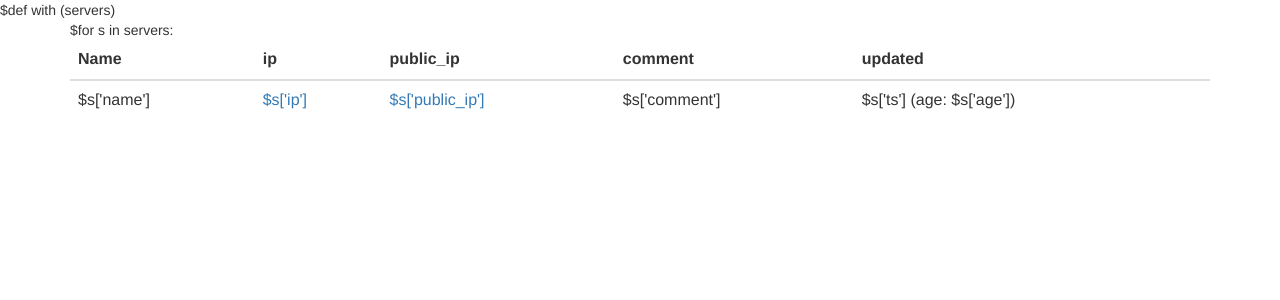
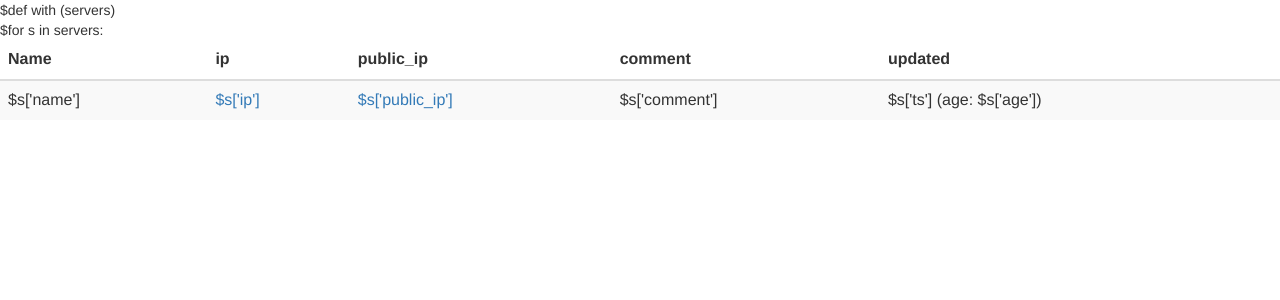
Before and after one commit to marc-hanheide/network-scripts, a Python web app: template iptracker-server/templates/index.html in a window 1280 px wide. Shown: the top 300 px of the page. Run offline with Jinja, Linux system fonts and the light colour scheme; the template is opened without the code that fills it, so the values that code supplies are empty; some libraries are stand-ins or nearby versions.

Commit message:
added jsaon

```diff
--- a/iptracker-server/templates/index.html
+++ b/iptracker-server/templates/index.html
@@ -4,7 +4,7 @@
 	<head>
 		<meta charset="utf-8">
 		<title>IP-Tracker Known Hosts</title>
-		<meta name="viewport" content="width=device-width, initial-scale=1.0, maximum-scale=1, minimum-scale=1">
+	    <meta name="viewport" content="width=device-width, initial-scale=1, shrink-to-fit=no">
 		<meta name="author" content="Marc Hanheide">
 		<META HTTP-EQUIV="Pragma" CONTENT="no-cache">
 		<META HTTP-EQUIV="Expires" CONTENT="-1">
@@ -29,8 +29,10 @@
 
 	<!--<body style="background:black">-->
 	<body>
- 		<div class="container">
-			<table class="table">
+ 		<div class="container-fluid">
+		  <div class="row">
+			    <div class="col">
+					<table class="table table-striped table-hover">
 					  <thead>
 					    <tr>
 					      <th scope="col">Name</th>
@@ -52,6 +54,8 @@
 					  </tbody>
 					</table>
 				</div>
+			</div>
+ 		</div>
 
 		<footer class="footer">
 		</footer>
```
Also changed, not shown: iptracker-server/app.py (+22 -0 lines). Lines whose indentation alone changed are shown as unchanged.
